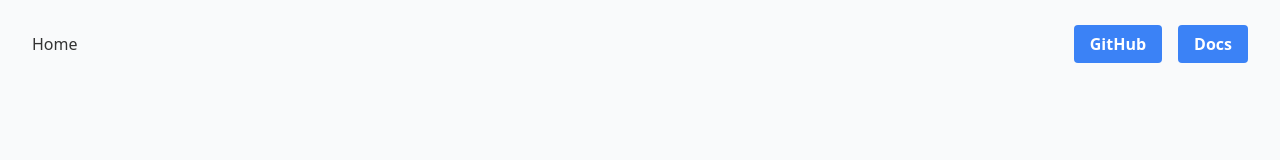
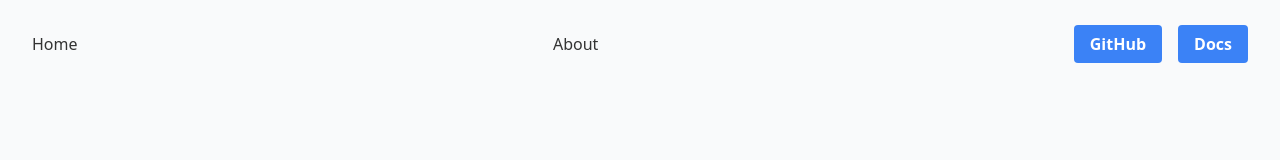
Before and after one commit to drchp/nextjs-with-tailwindcss, a Next.js app: page / in a window 1280 px wide. Shown: the top 160 px of the page. Built offline with nearby package versions, Linux system fonts and the light colour scheme.

Commit message:
Update nav.js

```diff
--- a/components/nav.js
+++ b/components/nav.js
@@ -16,6 +16,13 @@ export default function Nav() {
             </a>
           </Link>
         </li>
+        <li>
+          <Link href="/about">
+            <a className="text-blue-500 no-underline text-accent-1 dark:text-blue-300">
+              About
+            </a>
+          </Link>
+        </li>
         <ul className="flex items-center justify-between space-x-4">
           {links.map(({ href, label }) => (
             <li key={`${href}${label}`}>
```
